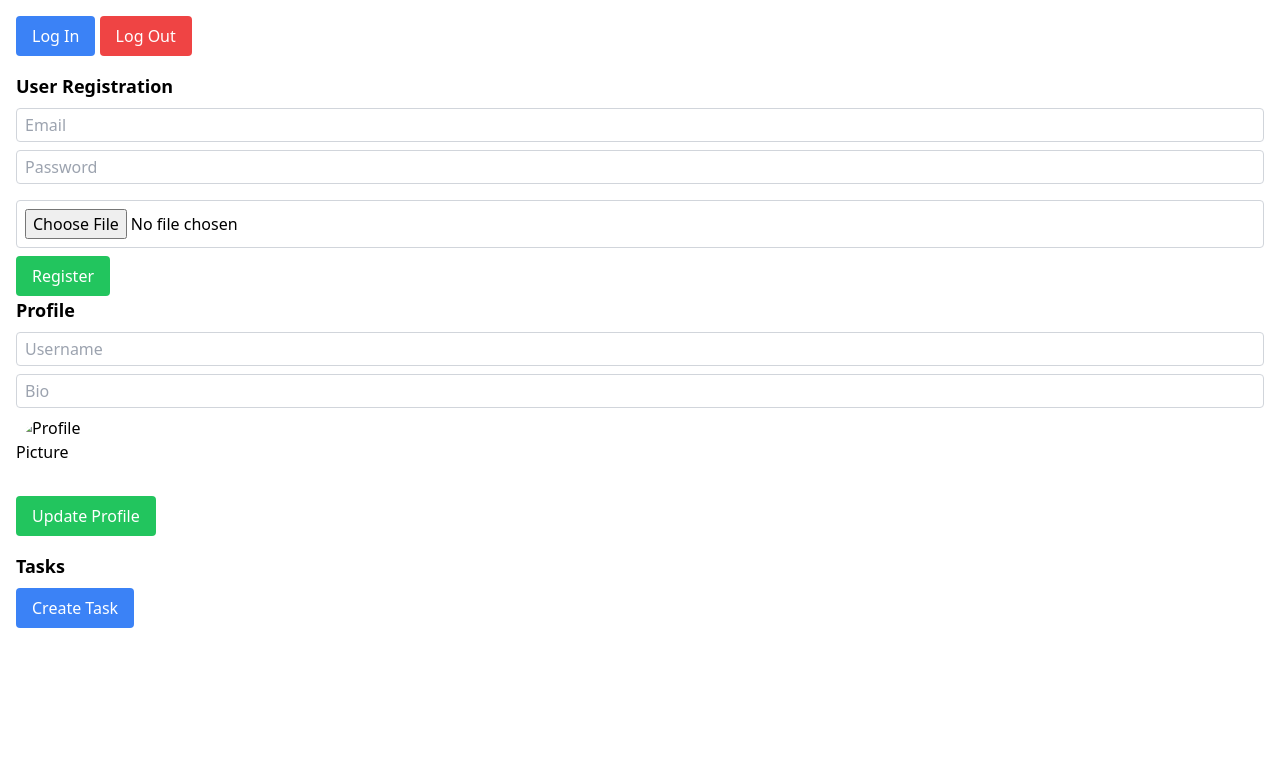
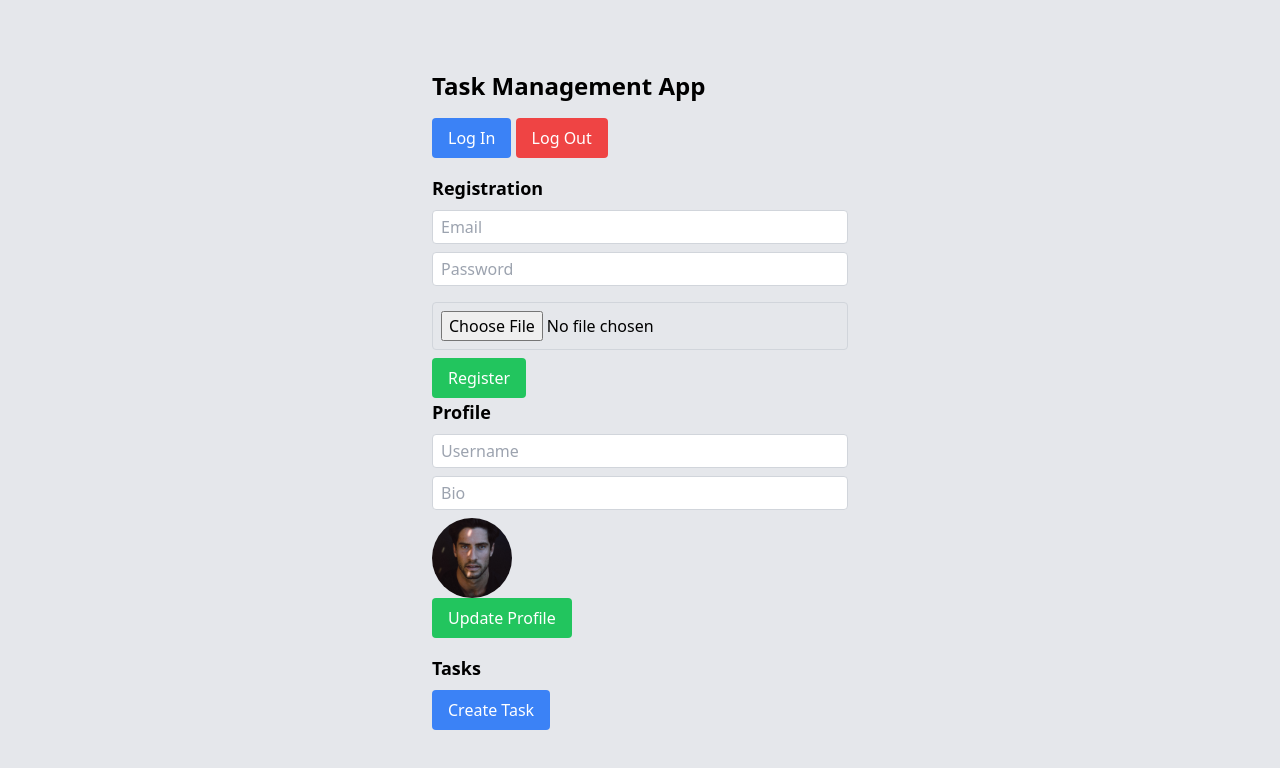
Before and after one commit to fuad-khan1/task-management, a plain HTML site: page index.html in a window 1280 px wide. Drawn offline with nearby package versions, Linux system fonts and the light colour scheme.

Commit message:
markup updated

```diff
--- a/index.html
+++ b/index.html
@@ -6,8 +6,13 @@
     <script src="https://cdn.tailwindcss.com"></script>
     <title>Task Management App</title>
 </head>
-<body>
-    <main class="p-4 ">
+<body class="bg-gray-200 flex items-center justify-center min-h-screen">
+
+    <div class="w-full p-4 max-w-md">
+        <header>
+            <h1 class="text-2xl font-bold mb-4">Task Management App</h1>
+        </header>
+        <main>
             <!-- Authentication Section -->
             <section id="authentication" class="mb-4">
                 <button id="loginButton" class="bg-blue-500 text-white px-4 py-2 rounded hover:bg-blue-600">Log In</button>
@@ -16,7 +21,7 @@
 
             <!-- Registration Section -->
             <section id="registration">
-            <h2 class="text-lg font-semibold mb-2">User Registration</h2>
+                <h2 class="text-lg font-semibold mb-2">Registration</h2>
                 <input type="email" id="emailInput" placeholder="Email" class="w-full border border-gray-300 rounded px-2 py-1 mb-2">
                 <input type="password" id="passwordInput" placeholder="Password" class="w-full border border-gray-300 rounded px-2 py-1 mb-2">
                 <input type="file" id="profilePictureInput" class="my-2 p-2 border border-gray-300 rounded w-full"
@@ -29,7 +34,7 @@
                 <h2 class="text-lg font-semibold mb-2">Profile</h2>
                 <input type="text" id="usernameInput" placeholder="Username" class="w-full border border-gray-300 rounded px-2 py-1 mb-2">
                 <input type="text" id="bioInput" placeholder="Bio" class="w-full border border-gray-300 rounded px-2 py-1 mb-2">
-            <img id="profilePicture" src="" alt="Profile Picture" class="w-20 h-20 rounded-full object-cover">
+                <img id="profilePicture" src="assets/profile.jpg" alt="Profile Picture" class="w-20 h-20 rounded-full object-cover">
                 <button id="updateProfileButton" class="bg-green-500 text-white px-4 py-2 rounded hover:bg-green-600">Update Profile</button>
             </section>
 
@@ -41,6 +46,7 @@
                 <button id="createTaskButton" class="bg-blue-500 text-white px-4 py-2 rounded hover:bg-blue-600">Create Task</button>
             </section>
         </main>
+    </div>
 
 
 </body>
```
Also changed, not shown: assets/profile.jpg (added). Lines whose indentation alone changed are shown as unchanged.
